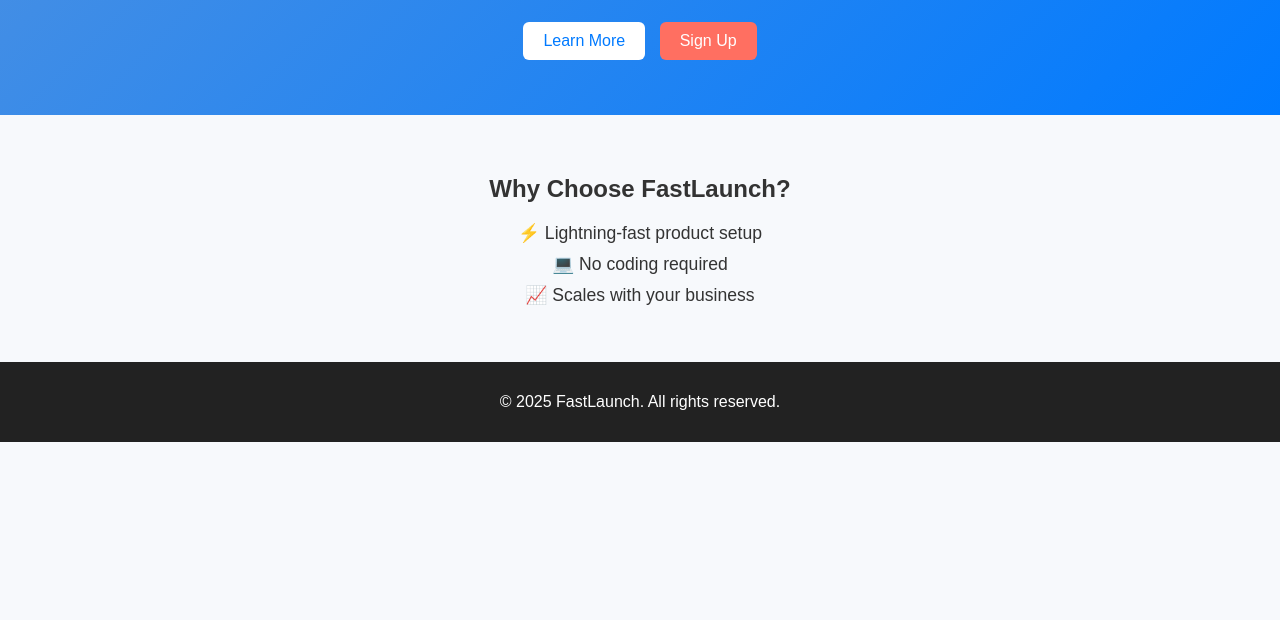
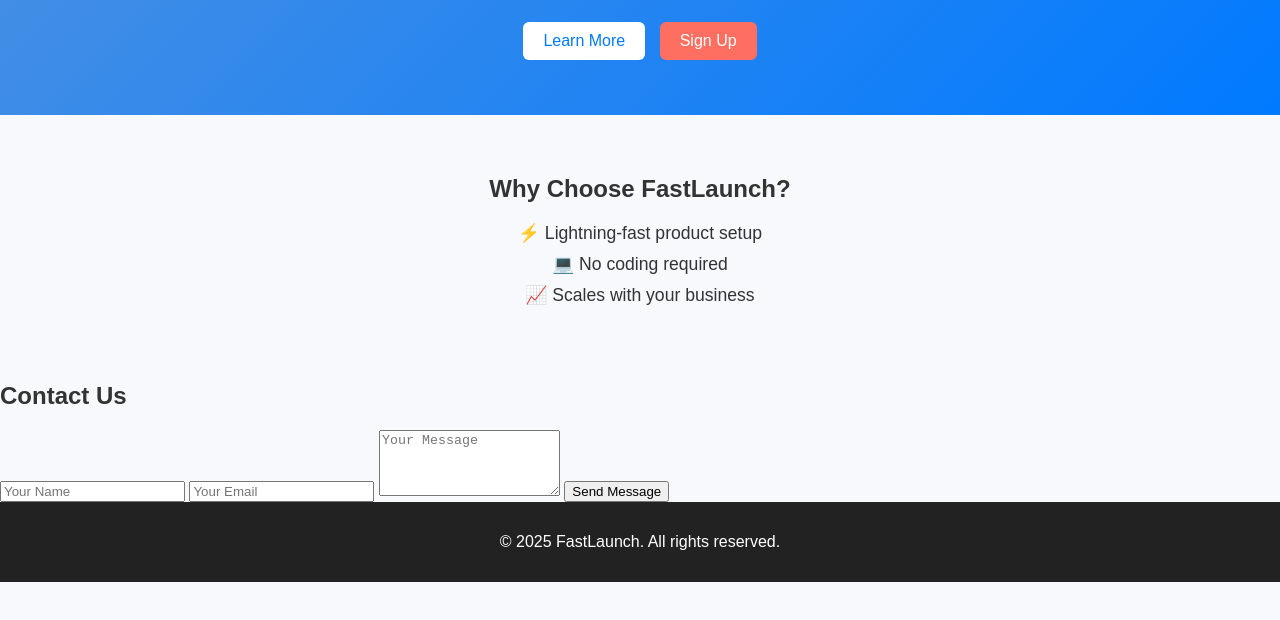
Before and after one commit to vigneshhcodes/product_landing_page, a plain HTML site: page index.html in a window 1280 px wide. Shown: the part 168-788 px from the top of the page. Drawn offline with Linux system fonts and the light colour scheme.

Commit message:
Added New Section For Contact Form

```diff
--- a/index.html
+++ b/index.html
@@ -25,6 +25,15 @@
         <li>📈 Scales with your business</li>
       </ul>
     </section>
+    <section class="contact">
+        <h2>Contact Us</h2>
+        <form id="contactForm">
+            <input type="text" id="name" placeholder="Your Name" required />
+            <input type="email" id="email" placeholder="Your Email" required />
+            <textarea id="message" placeholder="Your Message" rows="4" required></textarea>
+            <button type="submit">Send Message</button>
+        </form>
+    </section>
     <footer>
       <p>© 2025 FastLaunch. All rights reserved.</p>
     </footer>
```
